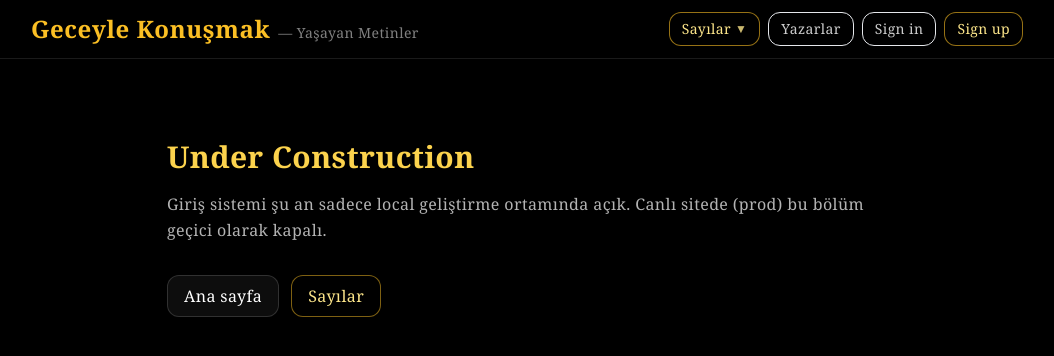
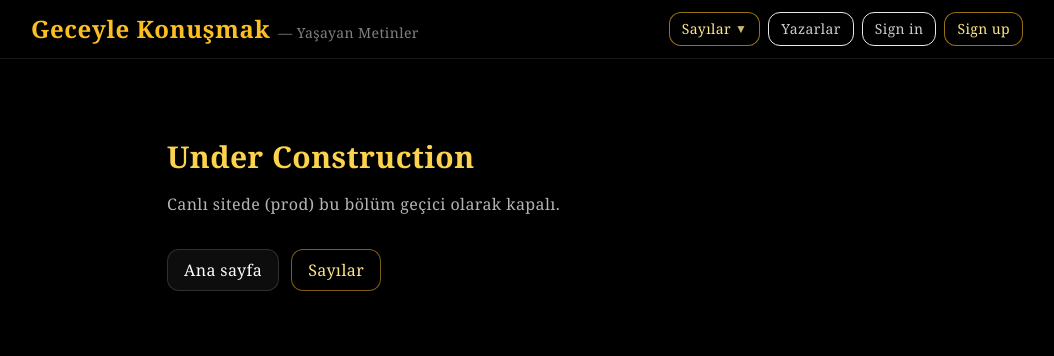
Before and after one commit to ugurlekq/geceyle-konusmak, a Next.js app: page /under-construction in a window 1280 px wide. Shown: the top 356 px of the page, without its empty margins (113-1167 px from the left). Built offline with nearby package versions, Linux system fonts and the light colour scheme; no server answers; the database is empty.

Commit message:
Login hatası giderildi

```diff
--- a/pages/login.tsx
+++ b/pages/login.tsx
@@ -38,7 +38,6 @@ export default function LoginPage() {
                     <h1 className="text-xl text-amber-300 font-semibold mb-3">Under construction</h1>
                     <p className="text-sm text-white/70 mb-6">
                         Giriş/Kayıt akışı production’da şimdilik kapalı.
-                        Local’de admin işlemleri için açık.
                     </p>
 
                     {err && (
--- a/pages/under-construction.tsx
+++ b/pages/under-construction.tsx
@@ -12,7 +12,6 @@ export default function UnderConstruction() {
             <main className="mx-auto max-w-3xl px-6 pt-20 pb-24">
                 <h1 className="text-3xl font-semibold text-amber-300">Under Construction</h1>
                 <p className="mt-4 text-white/70 leading-relaxed">
-                    Giriş sistemi şu an sadece local geliştirme ortamında açık.
                     Canlı sitede (prod) bu bölüm geçici olarak kapalı.
                 </p>
 
```
